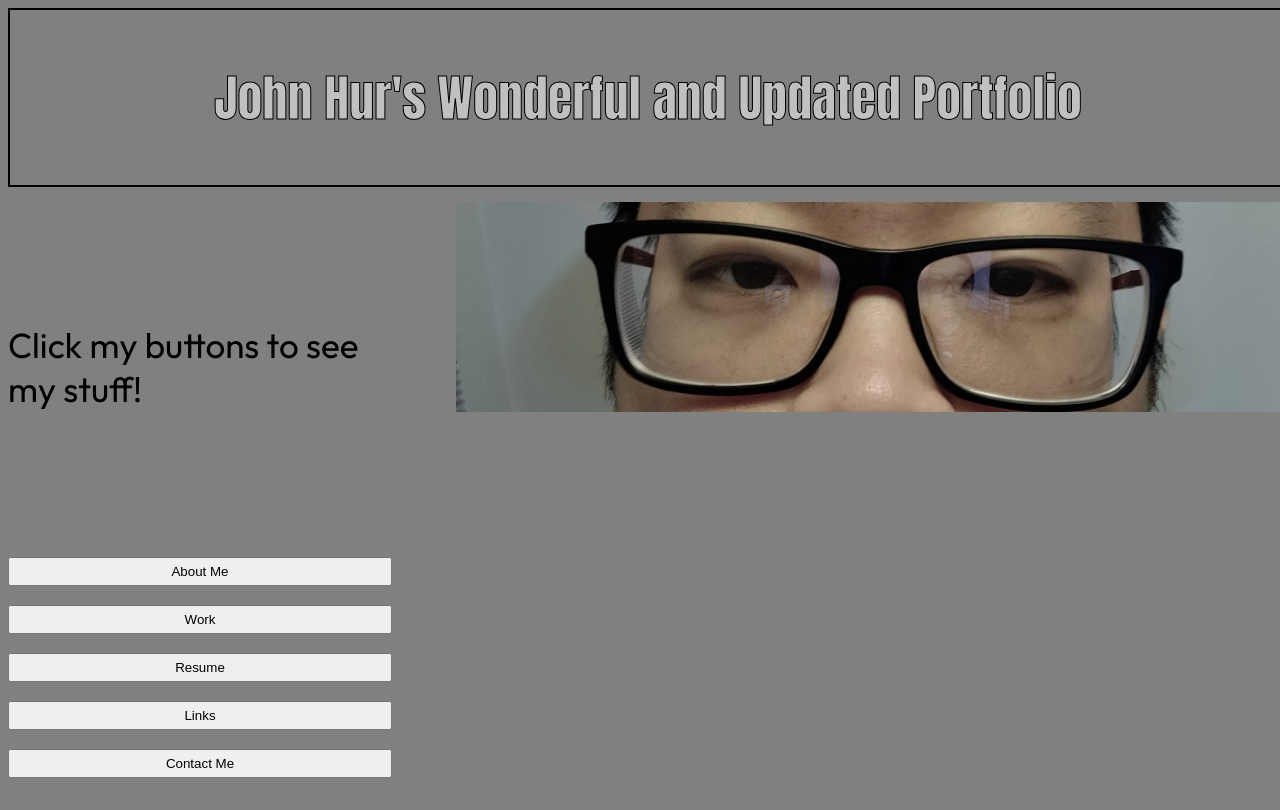
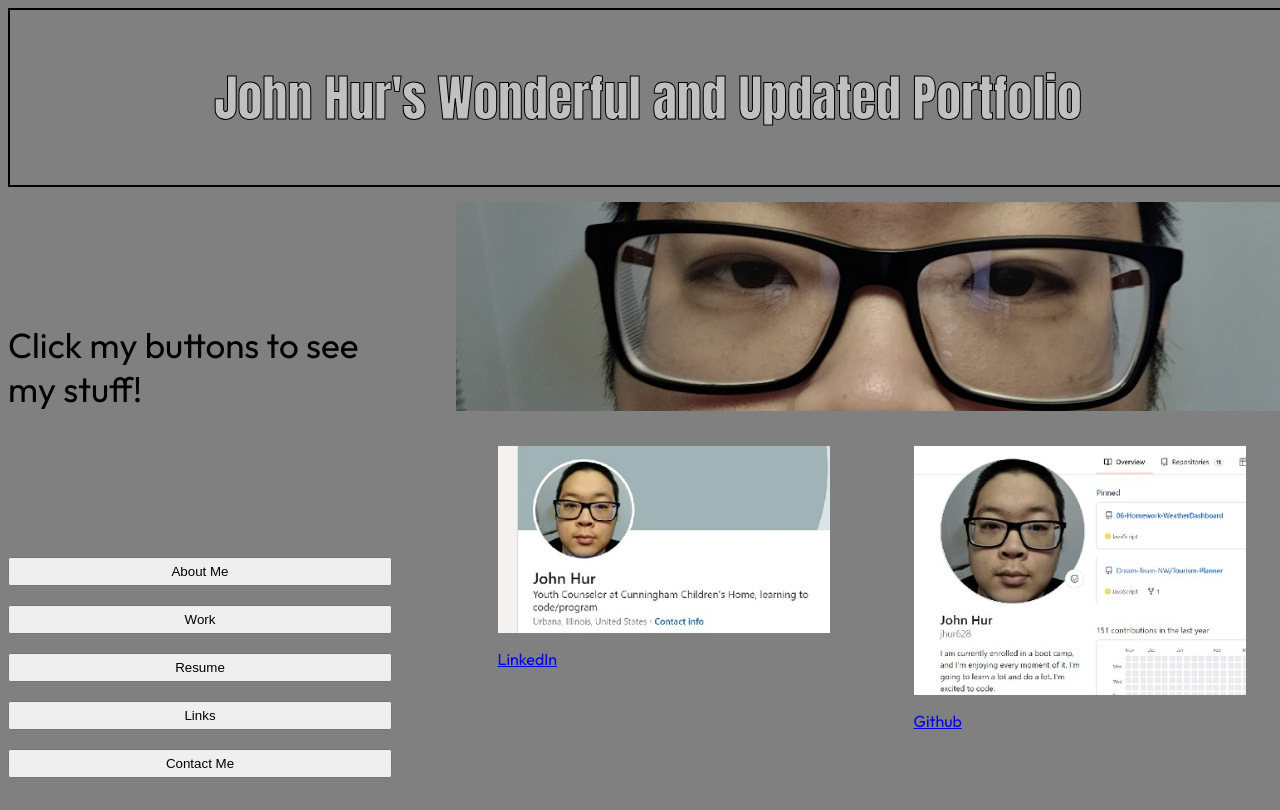
Before and after one commit to jhur628/Hur-Portfolio, a plain HTML site: page index.html in a window 1280 px wide. Both pictures are taken after a click on the button "Links". Drawn offline with Linux system fonts and the light colour scheme.

Commit message:
added links

```diff
--- a/assets/css/style.css
+++ b/assets/css/style.css
@@ -65,10 +65,16 @@ button {
     height: 600px;
 }
 
+#displayContent {
+    width: 100%;
+    height: 100%;
+}
+
 #profile {
     display: flex;
     width: 100%;
     height: 35%;
+    margin-bottom: 20px;
 }
 
 #aboutMe {
@@ -128,10 +134,49 @@ button {
     width: 60%;
 }
 
-#tourBaagii img:hover {
+#displayContent img:hover {
     border: 3px solid silver;
 }
 
-#weatherDashboard img:hover {
-    border: 3px solid silver;
+#links {
+    display: none;
+    margin-top: 15px;
+    flex-direction: row;
+    justify-content: space-around;
+    align-content: center;
+
 }
+
+#linkedIn {
+    display: flex;
+    flex-direction: column;
+    width: 40%;
+    height: auto;
+}
+
+#linkedIn img {
+    width:100%;
+}
+
+#linkedInCaption {
+    width: 100%;
+    align-self: center;
+    justify-self: center;
+}
+
+#gitHub {
+    display: flex;
+    flex-direction: column;
+    width: 40%;
+    height: auto;
+}
+
+#gitHub img {
+    width:100%;
+}
+
+#gitHubCaption {
+    width: 100%;
+    align-self: center;
+    justify-self: center;
+}
--- a/assets/js/script.js
+++ b/assets/js/script.js
@@ -1,15 +1,25 @@
 const aboutMeEl = document.querySelector("#aboutMe");
 const workEl = document.querySelector("#work");
+const linksEl = document.querySelector("#links");
 
 const aboutMeButton = document.querySelector("#aboutMeButton");
 const workButton = document.querySelector("#workButton");
+const linksButton = document.querySelector("#linksButton");
 
 aboutMeButton.addEventListener("click", function() {
     aboutMeEl.style.display = "flex";
     workEl.style.display = "none";
+    linksEl.style.display = "none";
 })
 
 workButton.addEventListener("click", function() {
     aboutMeEl.style.display = "none";
     workEl.style.display = "block";
+    linksEl.style.display = "none";
 })
+
+linksButton.addEventListener("click", function() {
+    aboutMeEl.style.display = "none";
+    workEl.style.display = "none";
+    linksEl.style.display = "flex";
+})
--- a/index.html
+++ b/index.html
@@ -48,7 +48,7 @@
                             <div id="tourBaagiiText">
                                 <h1>Tour Baagi</h1>
                                 <p>Baagii, Stephen, Brian, and John... The DREAM TEAM came together, and made the best web application you have ever seen. Have you ever wanted to go on an adventure to Dubai? To Seoul? To Rome? With Tour Baagii, you can plan out your trip. Enter a city name and click the submit button, and you'll see all the attractions in the city. WOW! You can save attractions and plan a whole adventure. Tour Buddy was taken... Hence, Tour Baagii.</p>
-                                <a href="https://github.com/Dream-Team-NW/Tourism-Planner" target="_blank">REPO LINK</a>
+                                <a id="tourBaagiiRepo" href="https://github.com/Dream-Team-NW/Tourism-Planner" target="_blank">REPO LINK</a>
                             </div>
                         </div>
                         <div id=weatherDashboardContainer>
@@ -62,6 +62,16 @@
                             </div>
                         </div>
                     </div>
+                    <div id="links">
+                            <a id="linkedIn" href="https://www.linkedin.com/in/john-hur-b146aa21a/" target="_blank">
+                                <img src="./assets/images/LinkedIn.jpg" alt="LinkedIn">
+                                <p id="linkedInCaption">LinkedIn</p>
+                            </a>
+                            <a id="gitHub" href="https://github.com/jhur628" target="_blank">
+                                <img src="./assets/images/GitHub.jpg" alt="Github">
+                                <p id="gitHubCaption">Github</p>
+                            </a>
+                    </div>
                 </div>
             </div>
         </div>
```
Also changed, not shown: assets/images/GitHub.jpg (added), assets/images/LinkedIn.jpg (added).
